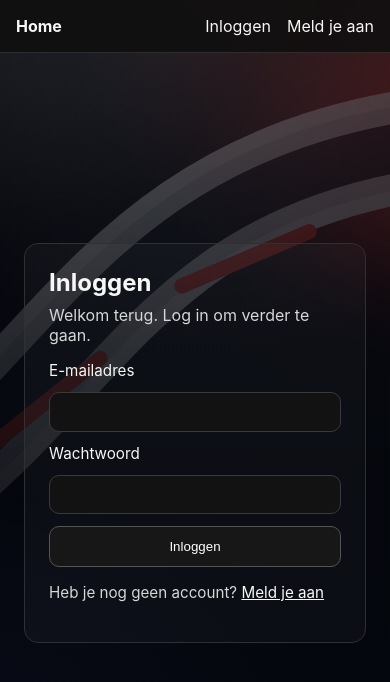
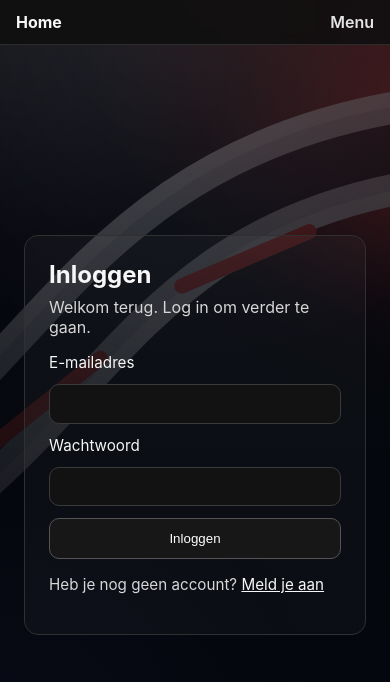
Before and after one commit to Sytsevdz/GPspel, a Next.js app: page /login in a window 390 px wide. Shown: the top 682 px of the page. Built offline with nearby package versions, Linux system fonts and the light colour scheme; no server answers.

Commit message:
Improve mobile nav and center GP selector controls

```diff
--- a/src/app/layout.tsx
+++ b/src/app/layout.tsx
@@ -45,7 +45,7 @@ export default async function RootLayout({
             Home
           </Link>
 
-          <nav>
+          <nav className="desktop-nav" aria-label="Hoofdnavigatie">
             {user ? (
               <div className="nav-auth">
                 <MainNavigation isAdmin={isAdmin} defaultLeagueId={defaultLeagueId} />
@@ -62,6 +62,31 @@ export default async function RootLayout({
               </div>
             )}
           </nav>
+
+          <details className="mobile-menu">
+            <summary aria-label="Open menu">Menu</summary>
+            <div className="mobile-menu-panel">
+              {user ? (
+                <>
+                  <div className="mobile-menu-links">
+                    <MainNavigation isAdmin={isAdmin} defaultLeagueId={defaultLeagueId} />
+                  </div>
+                  <form action={logout}>
+                    <button type="submit" className="link-button mobile-menu-button">
+                      Uitloggen
+                    </button>
+                  </form>
+                </>
+              ) : (
+                <div className="mobile-menu-links">
+                  <Link href="/login">Inloggen</Link>
+                  <Link href="/register">Meld je aan</Link>
+                  <Link href="/leagues">Leagues</Link>
+                  <Link href="/spelregels">Spelregels</Link>
+                </div>
+              )}
+            </div>
+          </details>
         </header>
         {children}
       </body>
--- a/src/app/leagues/[leagueId]/gp-spel/[grandPrixId]/page.tsx
+++ b/src/app/leagues/[leagueId]/gp-spel/[grandPrixId]/page.tsx
@@ -211,7 +211,7 @@ export default async function GPSpelGrandPrixPage({ params }: GPSpelGrandPrixPag
               selectedGrandPrixId={gpData.grandPrix.id}
               routeBase={`/leagues/${league.id}/gp-spel`}
             />
-
+            <div className="gp-navigation-buttons">
               {previousGrandPrixId ? (
                 <Link href={`/leagues/${league.id}/gp-spel/${previousGrandPrixId}`} className="league-back-link">
                   ← Vorige GP
@@ -231,6 +231,7 @@ export default async function GPSpelGrandPrixPage({ params }: GPSpelGrandPrixPag
                   Volgende GP →
                 </span>
               )}
+            </div>
           </nav>
 
           {isCancelled ? (
--- a/src/styles/globals.css
+++ b/src/styles/globals.css
@@ -78,6 +78,19 @@ a {
   align-items: center;
   gap: 1rem;
   flex-wrap: wrap;
+}
+
+.mobile-menu {
+  display: none;
+}
+
+.mobile-menu summary {
+  list-style: none;
+  cursor: pointer;
+}
+
+.mobile-menu summary::-webkit-details-marker {
+  display: none;
 }
 
 .nav-link {
@@ -1005,6 +1018,13 @@ a {
   flex-wrap: wrap;
 }
 
+.gp-navigation-buttons {
+  display: flex;
+  align-items: center;
+  gap: 0.75rem;
+  flex-wrap: wrap;
+}
+
 .gp-selector {
   display: grid;
   gap: 0.35rem;
@@ -2019,6 +2039,71 @@ button.podium-slot:hover {
 }
 
 @media (max-width: 699px) {
+  .topbar {
+    padding: 0.75rem 1rem;
+  }
+
+  .desktop-nav {
+    display: none;
+  }
+
+  .mobile-menu {
+    display: block;
+    position: relative;
+  }
+
+  .mobile-menu > summary {
+    font-weight: 600;
+    opacity: 0.92;
+  }
+
+  .mobile-menu[open] > summary {
+    opacity: 1;
+  }
+
+  .mobile-menu-panel {
+    position: absolute;
+    top: calc(100% + 0.55rem);
+    right: 0;
+    min-width: 13rem;
+    border: 1px solid #3c3c3c;
+    border-radius: 12px;
+    background: rgba(8, 10, 16, 0.98);
+    padding: 0.7rem;
+    display: grid;
+    gap: 0.7rem;
+    box-shadow: 0 16px 34px rgba(0, 0, 0, 0.34);
+  }
+
+  .mobile-menu-links {
+    display: grid;
+    gap: 0.55rem;
+  }
+
+  .mobile-menu-button {
+    width: 100%;
+    text-align: left;
+    padding: 0.15rem 0;
+  }
+
+  .gp-navigation {
+    justify-content: center;
+    align-items: center;
+    gap: 0.85rem;
+  }
+
+  .gp-selector {
+    justify-items: center;
+    text-align: center;
+    min-width: min(100%, 300px);
+  }
+
+  .gp-navigation-buttons {
+    width: 100%;
+    justify-content: center;
+    gap: 0.9rem;
+  }
+
   .hero-section {
     align-items: flex-end;
   }
@@ -2040,6 +2125,12 @@ button.podium-slot:hover {
   .hero-cta,
   .hero-secondary {
     width: 100%;
+  }
+}
+
+@media (min-width: 700px) {
+  .mobile-menu {
+    display: none;
   }
 }
 
```
Lines whose indentation alone changed are shown as unchanged.
